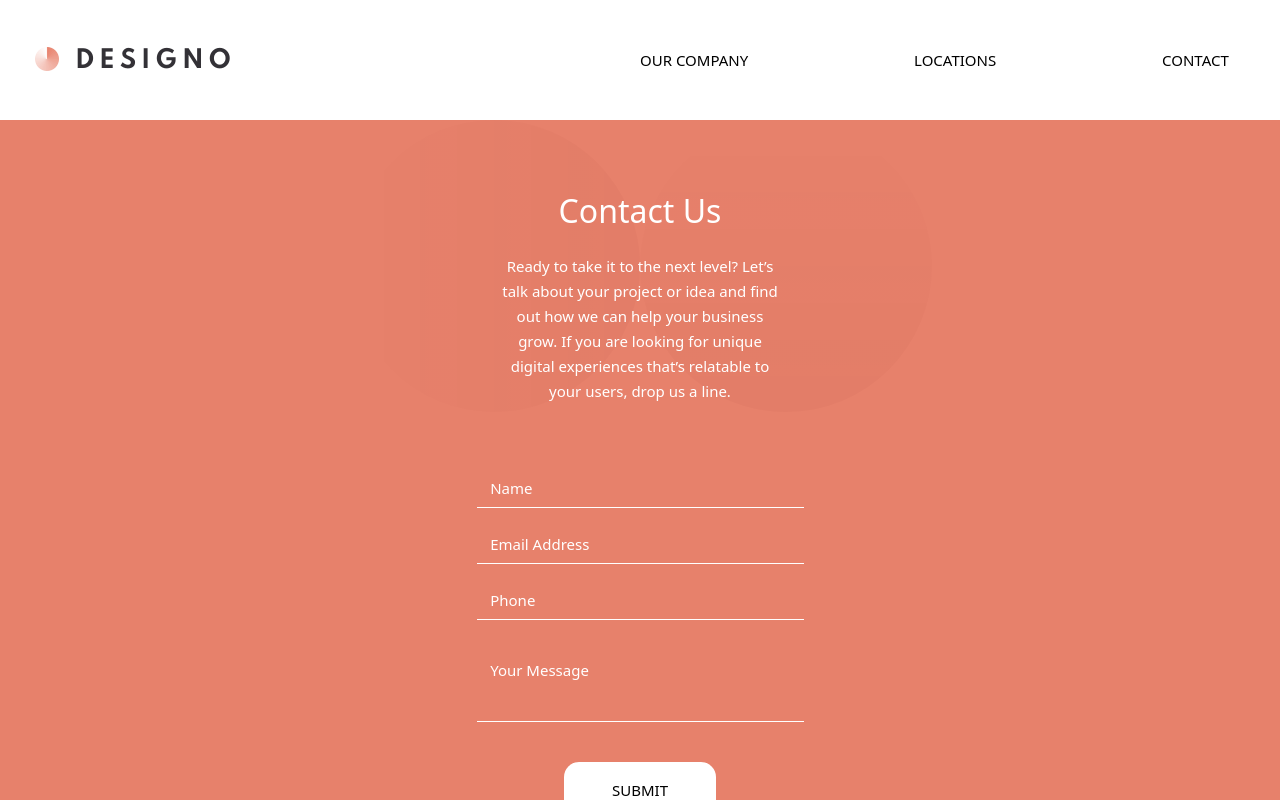
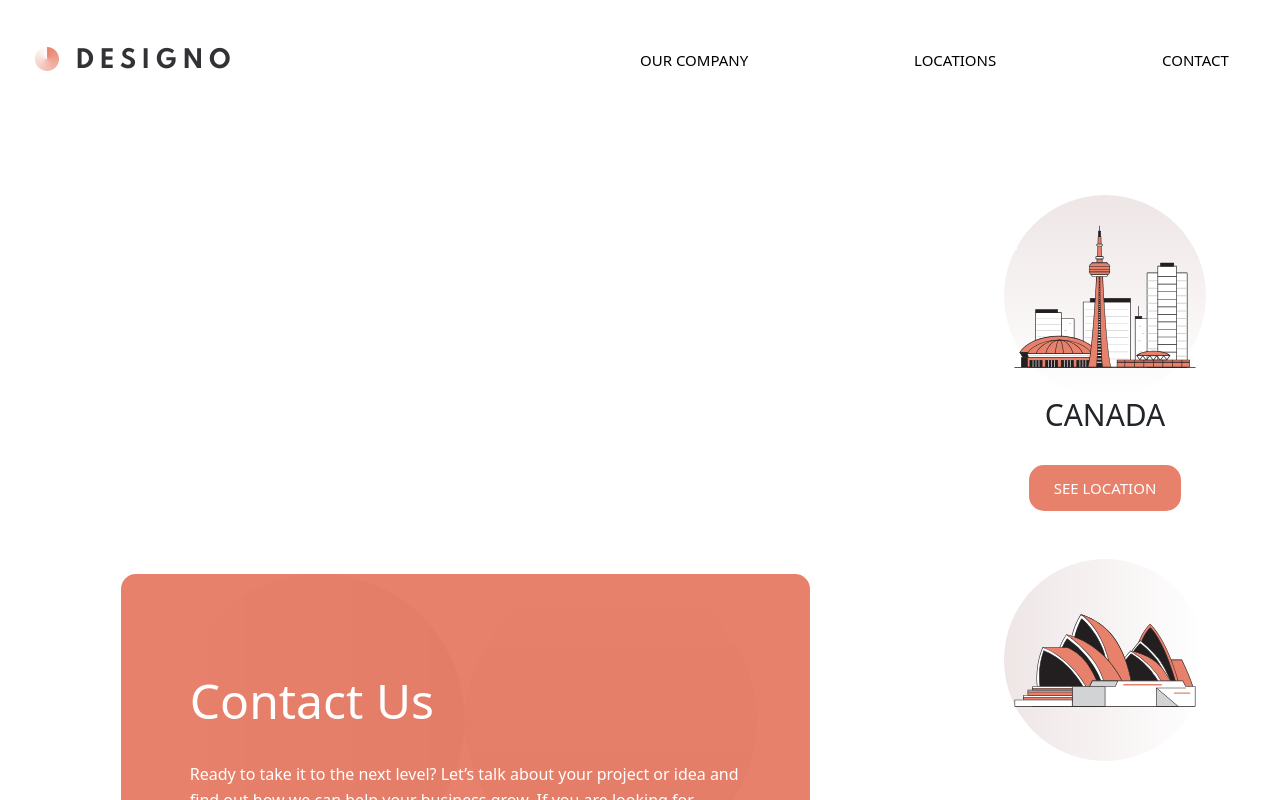
Before and after one commit to TedJenkler/Multi-Page-Website, a React (Create React App) app: page /contact in a window 1280 px wide. Shown: the top 800 px of the page. Built offline with nearby package versions, Linux system fonts and the light colour scheme.

Commit message:
ContactPage added tablet

```diff
--- a/src/index.css
+++ b/src/index.css
@@ -1156,101 +1156,60 @@ input:focus {
 
   .hero-contact {
     height: 764px;
+    width: 689px;
     margin-bottom: 120px;
-    display: flex;
-    justify-content: center;
-    align-items: center;
     background-image: url(./assets/shared/desktop/bg-pattern-two-circles.svg);
     background-position: top;
     background-size: 584px;
+    border-radius: 15px;
   }
 
   .contact {
-    height: 620px;
-    width: 327px;
+    height: 711px;
+    width: 100%;
   }
 
   .contact > h1 {
-    font-size: 32px;
-    margin-bottom: 24px;
-    text-align: center;
+    font-size: 48px;
+    margin: 71px 0 0 58px;
+    text-align: start;
   }
 
   .contact > p {
-    font-size: 15px;
-    margin: 0 24px 48px 24px;
-    text-align: center;
-    line-height: 25px;
+    font-size: 16px;
+    margin: 32px 58px 40px 58px;
+    text-align: start;
+    line-height: 26px;
   }
 
   .inputarea {
-    width: 327px;
-    height: 387px;
-    display: flex;
-    flex-direction: column;
-    align-items: center;
-  }
-
-  input {
-    color: white;
-  }
-
-  input::placeholder {
-    color: white;
-  }
-
-  input:focus {
-    outline: none;
+    width: 573px;
+    height: 653px;
+    margin: 0 58px 0 58px;
+    align-items: flex-end;
   }
 
   #name {
-    width: 100%;
-    border: none;
-    border-bottom: 1px solid white;
-    background-color: #E7816B;
-    font-size: 15px;
-    color: white;
-    padding: 25px 0 0.5em 13.7px;
+    font-size: 16px;
+    padding: 25px 0 0.5em 5px;
   }
 
   #email {
-    width: 100%;
-    border: none;
-    border-bottom: 1px solid white;
-    background-color: #E7816B;
-    font-size: 15px;
-    color: white;
-    padding: 25px 0 0.5em 13.7px;
+    font-size: 16px;
+    padding: 25px 0 0.5em 5px;
   }
 
   #phone {
-    width: 100%;
-    border: none;
-    border-bottom: 1px solid white;
-    background-color: #E7816B;
-    font-size: 15px;
-    color: white;
-    padding: 25px 0 0.5em 13.7px;
+    font-size: 16px;
+    padding: 25px 0 0.5em 5px;
   }
 
   #textarea {
-    width: 100%;
-    height: 102px;
-    border: none;
-    background-color: #E7816B;
-    font-size: 15px;
-    color: white;
-    padding: 5px 0 0.5em 13.7px;
-    border-bottom: 1px solid white;
+    padding: 5px 0 0.5em 5px;
   }
 
   #submit {
-    margin: 40px 0 0 0;
-    width: 152px;
-    height: 56px;
-    border-radius: 15px;
-    background-color: white;
-    border: none;
+    margin: 24px 0 0 0;
   }
 
   /* Location Page */
```
